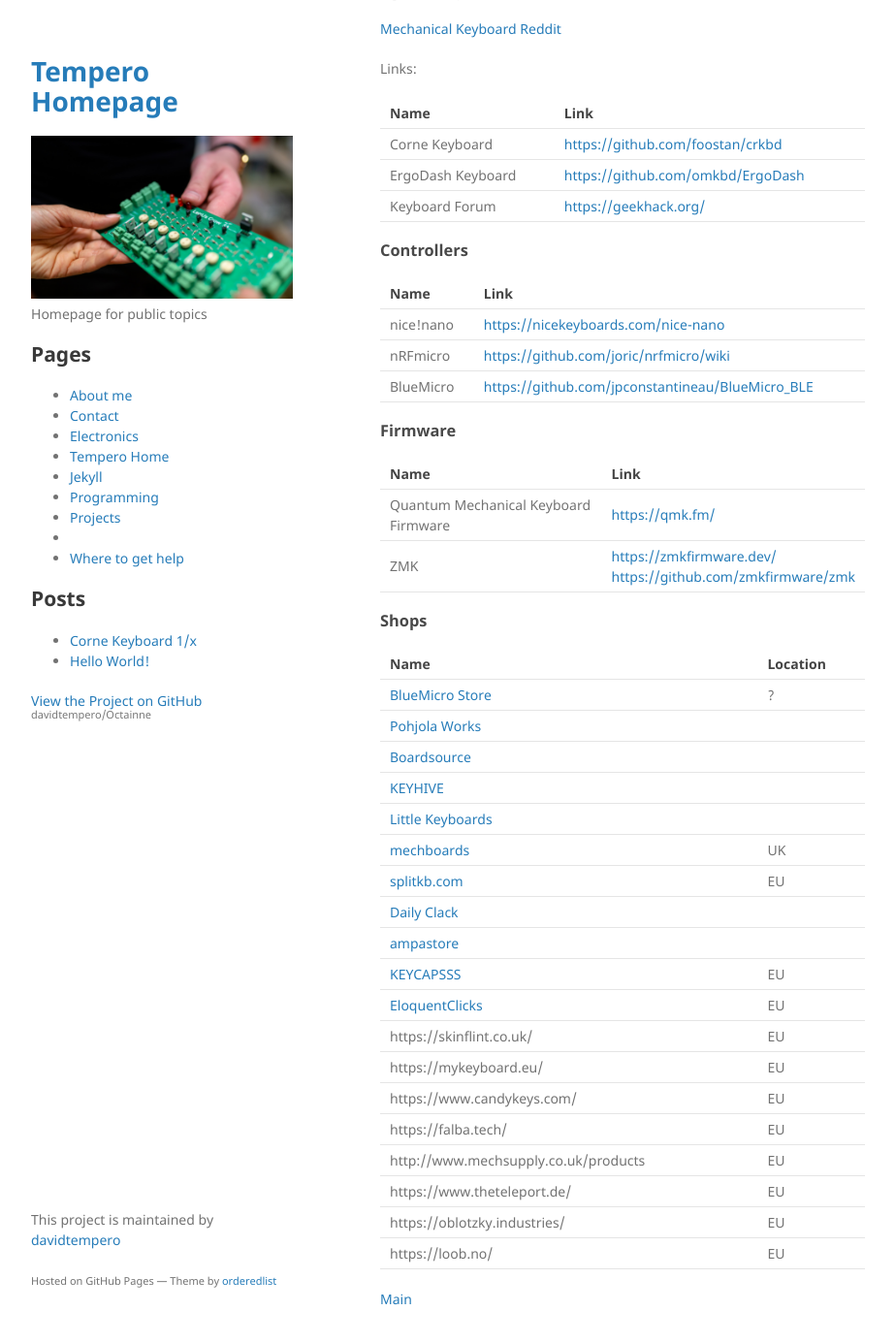
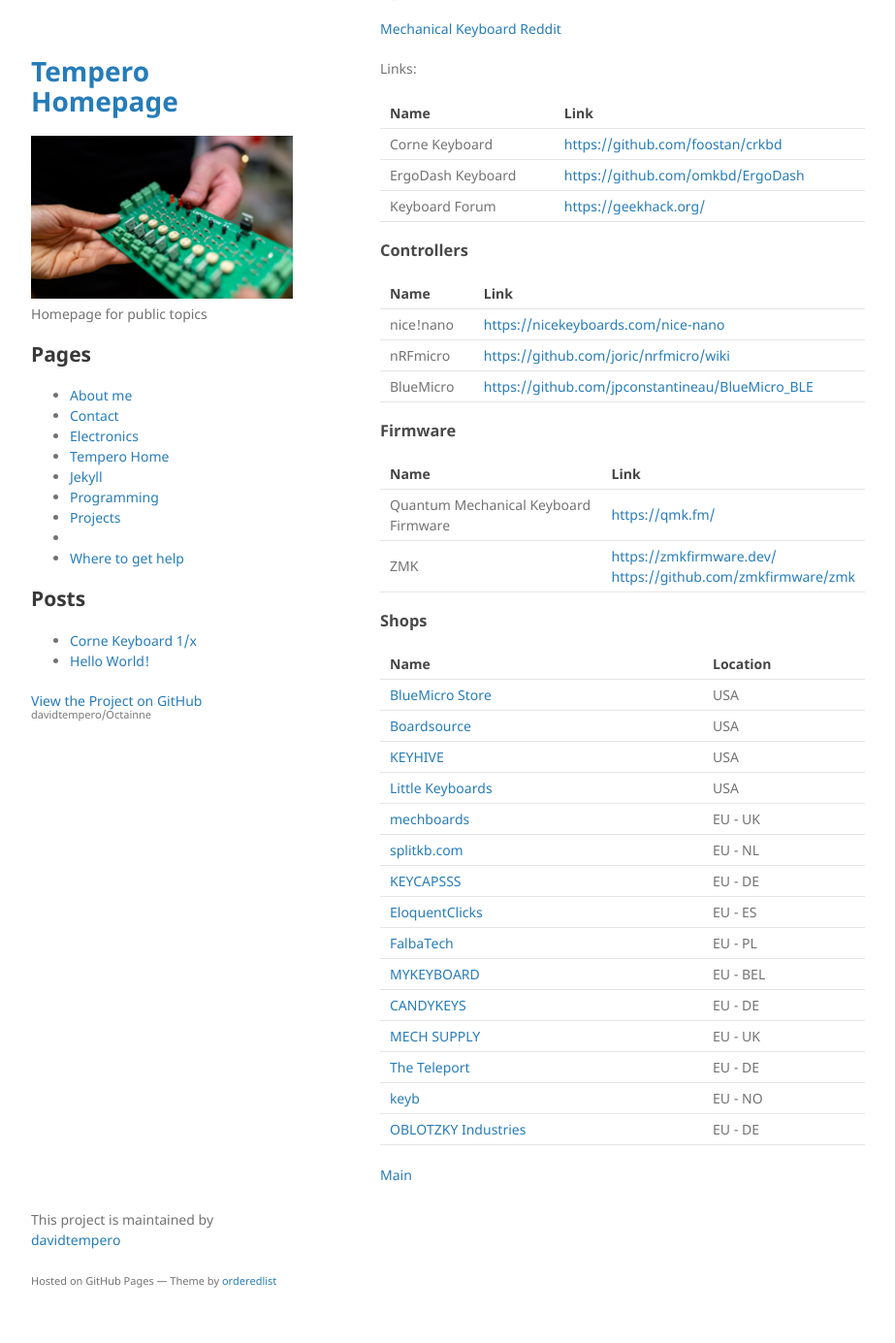
Before and after one commit to davidtempero/Octainne, a Jekyll site: the page built from _pages/projects/projects.md, in a window 1280 px wide and 1400 px high, scrolled down 237 px. Shown: the top 1385 px of the window at 97% size, without its empty margins (178-1101 px from the left). Built offline with Jekyll 4.4.1, drawn with Linux system fonts in a browser that asks for light colours.

Commit message:
update keyboard stores

```diff
--- a/_pages/projects/projects.md
+++ b/_pages/projects/projects.md
@@ -30,31 +30,27 @@ Links:
 
 ### Firmware
 
-| Name                                 | Link                     |
-| :----------------------------------- | :----------------------- |
-| Quantum Mechanical Keyboard Firmware | [https://qmk.fm/](https://qmk.fm/)          |
+| Name                                 | Link                                                                                                                             |
+| :----------------------------------- | :------------------------------------------------------------------------------------------------------------------------------- |
+| Quantum Mechanical Keyboard Firmware | [https://qmk.fm/](https://qmk.fm/)                                                                                               |
 | ZMK                                  | [https://zmkfirmware.dev/](https://zmkfirmware.dev/)<br>[https://github.com/zmkfirmware/zmk](https://github.com/zmkfirmware/zmk) |
 
 ### Shops
 
 | Name                                                 | Location |
 | :--------------------------------------------------- | :------- |
-| [BlueMicro Store](https://store.jpconstantineau.com) | ?        |
-| [Pohjola Works](https://pohjola.works)               |          |
-| [Boardsource](https://boardsource.xyz)               |          |
-| [KEYHIVE](https://keyhive.xyz)                       |          |
-| [Little Keyboards](https://www.littlekeyboards.com)  |          |
-| [mechboards](https://mechboards.co.uk)               | UK       |
-| [splitkb.com](https://splitkb.com)                   | EU       |
-| [Daily Clack](https://dailyclack.com)                |          |
-| [ampastore](https://www.tokopedia.com/ampastore)     |          |
-| [KEYCAPSSS](https://keycapsss.com/)                  | EU       |
-| [EloquentClicks](https://www.eloquentclicks.com/)    | EU       |
-| https://skinflint.co.uk/                             | EU       |
-| https://mykeyboard.eu/                               | EU       |
-| https://www.candykeys.com/                           | EU       |
-| https://falba.tech/                                  | EU       |
-| http://www.mechsupply.co.uk/products                 | EU       |
-| https://www.theteleport.de/                          | EU       |
-| https://oblotzky.industries/                         | EU       |
-| https://loob.no/                                     | EU       |
+| [BlueMicro Store](https://store.jpconstantineau.com) | USA      |
+| [Boardsource](https://boardsource.xyz)               | USA      |
+| [KEYHIVE](https://keyhive.xyz)                       | USA      |
+| [Little Keyboards](https://www.littlekeyboards.com)  | USA      |
+| [mechboards](https://mechboards.co.uk)               | EU - UK  |
+| [splitkb.com](https://splitkb.com)                   | EU - NL  |
+| [KEYCAPSSS](https://keycapsss.com/)                  | EU - DE  |
+| [EloquentClicks](https://www.eloquentclicks.com/)    | EU - ES  |
+| [FalbaTech](https://falba.tech/)                     | EU - PL  |
+| [MYKEYBOARD](https://mykeyboard.eu/)                 | EU - BEL |
+| [CANDYKEYS](https://www.candykeys.com/)              | EU - DE  |
+| [MECH SUPPLY](http://www.mechsupply.co.uk/)          | EU - UK  |
+| [The Teleport](https://www.theteleport.de/)          | EU - DE  |
+| [keyb](https://keyb.no/)                             | EU - NO  |
+| [OBLOTZKY Industries](https://oblotzky.industries/)  | EU - DE  |
```
